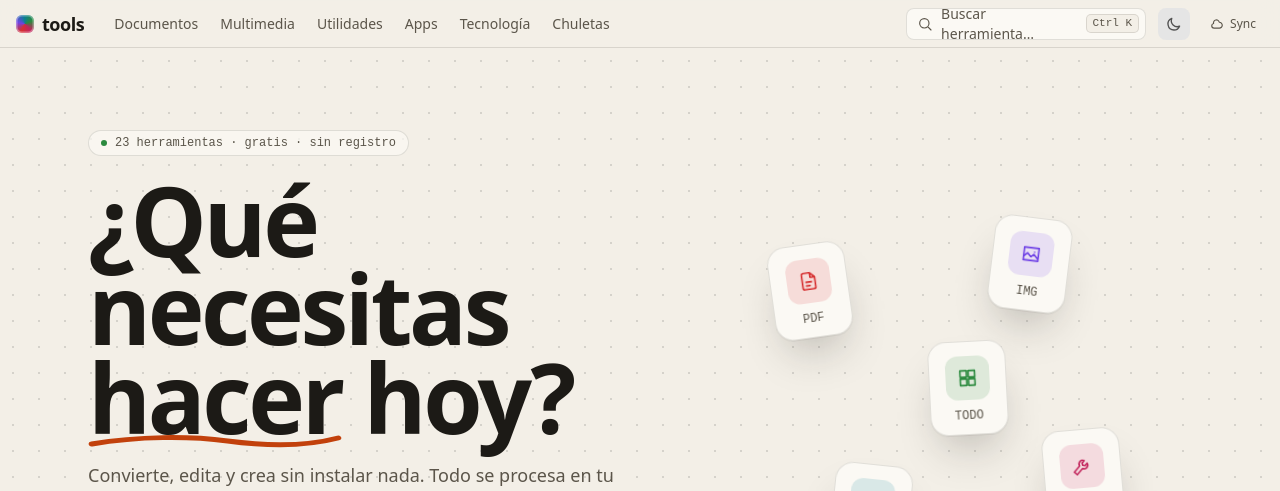
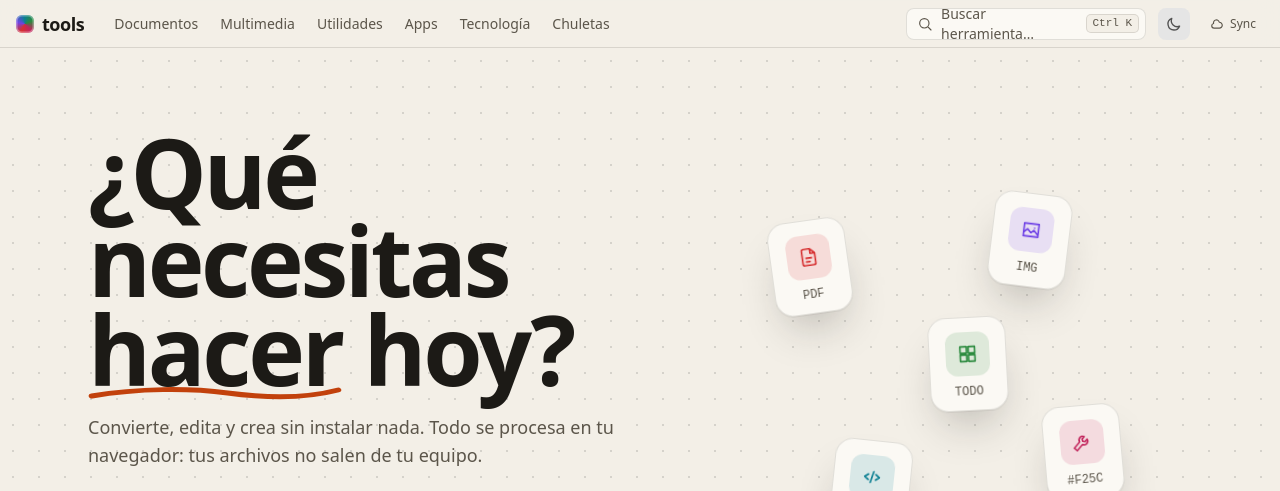
Before and after one commit to christianpasinrey/tools, a Vue app: page / in a window 1280 px wide. Shown: the top 491 px of the page. Built offline with nearby package versions, Linux system fonts and the light colour scheme; no server answers.

Commit message:
style(home): quitar la píldora de recuento del hero
Co-Authored-By: Claude Opus 5.5 (1M context) <noreply@anthropic.com>

```diff
--- a/src/assets/css/home.css
+++ b/src/assets/css/home.css
@@ -6,9 +6,6 @@
 
 @keyframes tb-draw { from { stroke-dashoffset: 240; } to { stroke-dashoffset: 0; } }
 .tb-scribble path { stroke-dasharray: 240; animation: tb-draw 1s .5s var(--tb-ease-out) both; }
-
-@keyframes tb-pulse { 0%, 100% { box-shadow: 0 0 0 0 color-mix(in srgb, var(--cat-apps) 60%, transparent); } 50% { box-shadow: 0 0 0 5px transparent; } }
-.tb-pulse { animation: tb-pulse 2.4s ease-in-out infinite; }
 
 .tb-hero-input:focus { box-shadow: 0 0 0 5px color-mix(in srgb, var(--tb-accent) 18%, transparent), var(--tb-shadow-lift); }
 
@@ -33,7 +30,7 @@
 @keyframes tb-float { 50% { translate: 0 -10px; } }
 
 @media (prefers-reduced-motion: reduce) {
-  .tb-rise, .tb-scribble path, .tb-pulse, .tb-cluster-tile { animation: none !important; }
+  .tb-rise, .tb-scribble path, .tb-cluster-tile { animation: none !important; }
   .tb-scribble path { stroke-dasharray: none; }
 }
 
--- a/src/components/home/HomeHero.vue
+++ b/src/components/home/HomeHero.vue
@@ -6,7 +6,7 @@ import HeroCluster from './HeroCluster.vue'
 import { useTypewriter } from '@/composables/useTypewriter'
 import { useRecentTools } from '@/composables/useRecentTools'
 import { useDevice } from '@/composables/useDevice'
-import { getEntry, TASKS } from '@/config/catalog'
+import { getEntry } from '@/config/catalog'
 import { openTool } from '@/lib/openTool'
 
 const query = defineModel({ type: String, default: '' })
@@ -20,7 +20,6 @@ const { text: placeholder, start, stop } = useTypewriter(PHRASES)
 onMounted(start)
 
 const CHIPS = ['pdf-to-word', 'image-editor', 'color', 'unit-converter', 'pdf-to-jpg', 'todo'].map(getEntry)
-const count = TASKS.length
 
 function onFocus() { stop() }
 function onBlur() { if (!query.value) start() }
@@ -30,11 +29,7 @@ function onKeydown(e) { if (e.key === 'Enter') emit('submit') }
 <template>
   <section class="relative max-w-6xl mx-auto px-4 sm:px-6 pt-14 sm:pt-20 pb-10 grid lg:grid-cols-[1.25fr_1fr] gap-10 items-center">
     <div>
-      <p class="tb-rise inline-flex items-center gap-2 px-3 py-1 rounded-full border border-tb-line bg-tb-surface/70 font-code text-xs text-tb-muted">
-        <span class="w-1.5 h-1.5 rounded-full bg-cat-apps tb-pulse"></span>
-        {{ count }} herramientas · gratis · sin registro
-      </p>
-      <h1 class="tb-rise [animation-delay:80ms] mt-5 font-display font-extrabold tracking-[-0.035em] leading-[0.92] text-[clamp(2.9rem,7.5vw,6.2rem)] text-tb-ink">
+      <h1 class="tb-rise font-display font-extrabold tracking-[-0.035em] leading-[0.92] text-[clamp(2.9rem,7.5vw,6.2rem)] text-tb-ink">
         ¿Qué necesitas
         <span class="relative inline-block">
           hacer
```
